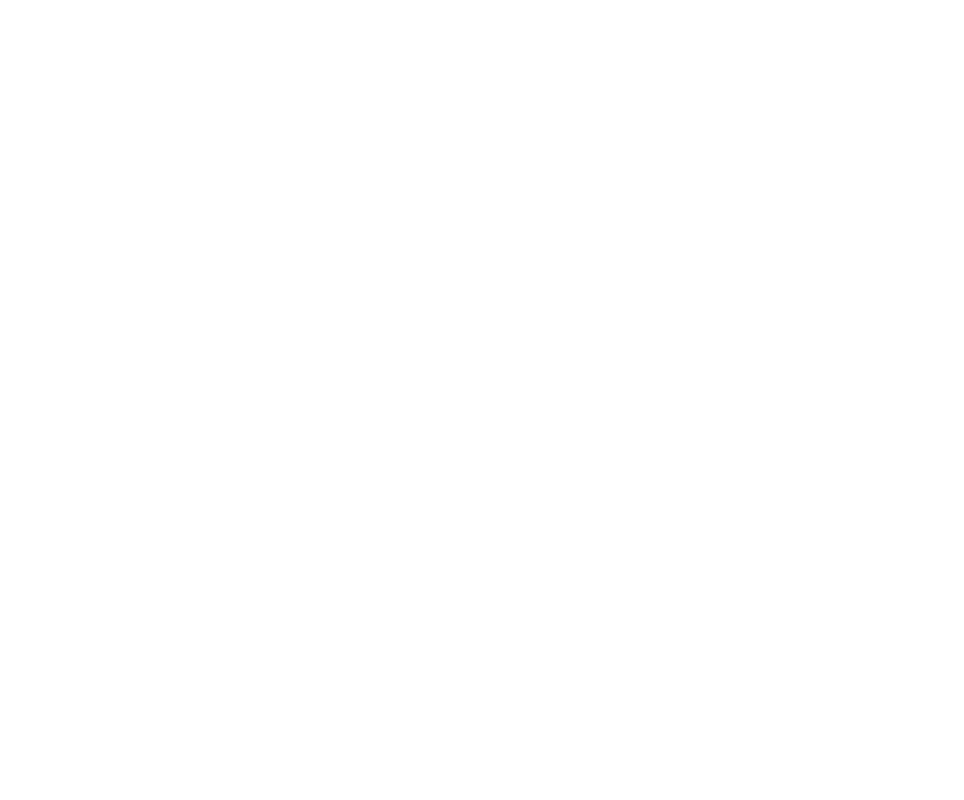
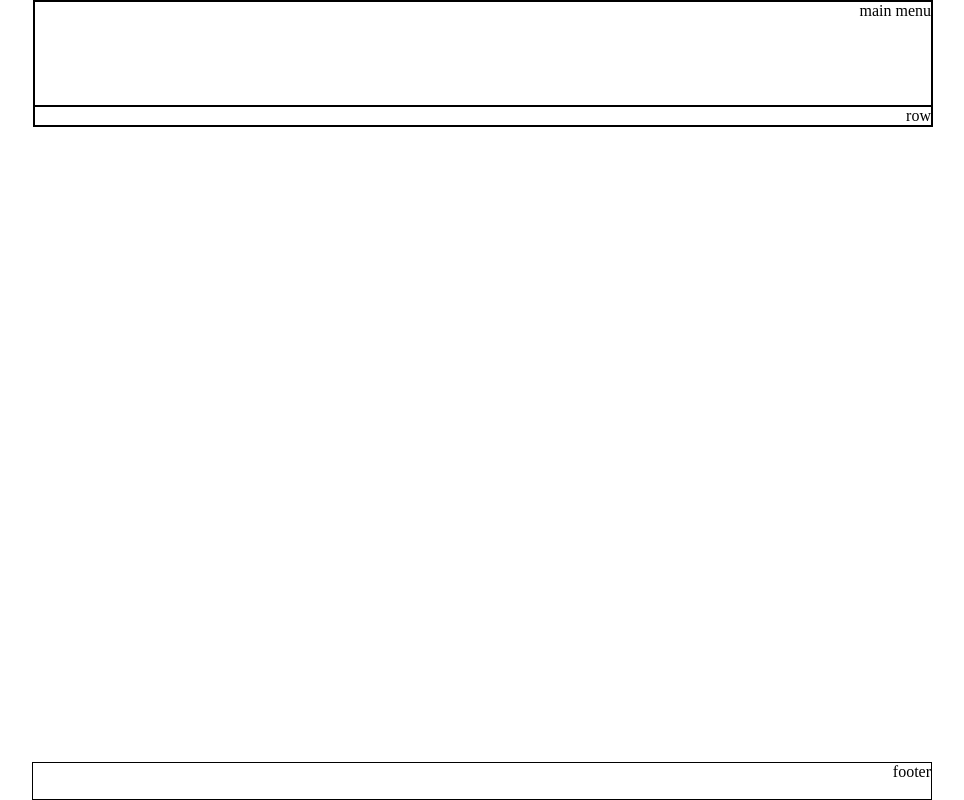
Before and after one commit to liorhasson19/Mid-Exercise---Building-a-Vanilla-Website, a plain HTML site: page index.html in a window 1280 px wide. Shown: the whole page, without its empty margins (157-1121 px from the left). Drawn offline with Linux system fonts and the light colour scheme.

Commit message:
Built the main framework

```diff
--- a/index.html
+++ b/index.html
@@ -1,5 +1,6 @@
 <!DOCTYPE html>
 <html lang="en">
+
 <head>
     <meta charset="UTF-8">
     <meta name="viewport" content="width=device-width, initial-scale=1.0">
@@ -7,7 +8,21 @@
     <link rel="stylesheet" href="style.css">
     <title>Document</title>
 </head>
+
 <body>
+    <div class="container">
+        <header>
+            <nav>
+                main menu
+            </nav>
+        </header>
+        <div class="row">
+            row
+        </div>
+        <footer>
+            footer
+        </footer>
+    </div>
+</body>
 
-</body>
 </html>
--- a/style.css
+++ b/style.css
@@ -0,0 +1,35 @@
+* {
+    box-sizing: border-box;
+    margin: 0;
+    padding: 0;
+    direction: rtl;
+}
+
+.container {
+    width: 900px;
+    border: 1px solid black;
+    margin: auto;
+
+}
+header {
+    height: 105px;
+    width: 100%;
+    border: 1px solid black;
+
+}
+
+nav {
+
+}
+
+.row {
+    width: 100%;
+    border: 1px solid black;
+
+}
+footer {
+    height: 38px;
+    width: 900px;
+    border: 1px solid black;
+    position: fixed;
+    bottom: 0;
```
